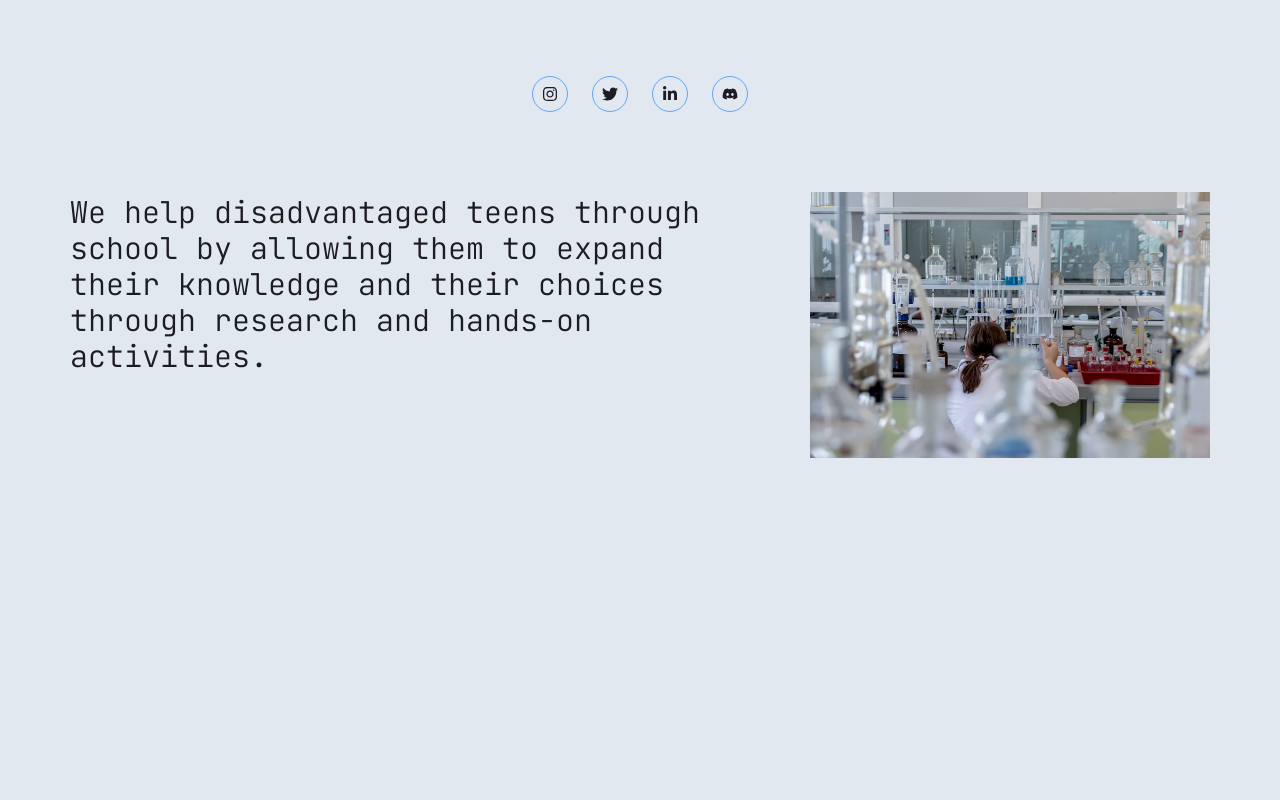
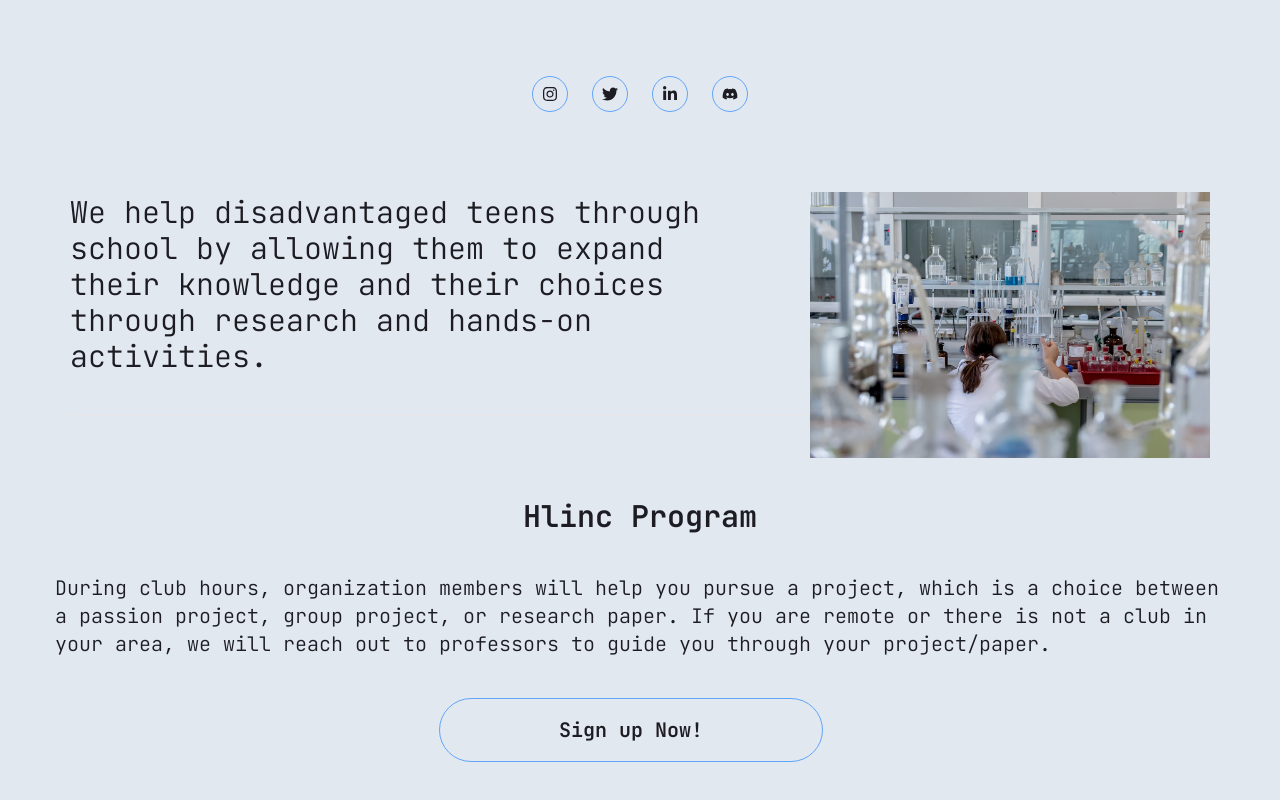
Before and after one commit to elykz0/h-linc, a Next.js app: page / in a window 1280 px wide. Shown: the part 512-1312 px from the top of the page. Before the commit the page ends 1050 px from the top, so only its background shows below. Built offline with nearby package versions, Linux system fonts and the light colour scheme.

Commit message:
google form

```diff
--- a/app/page.jsx
+++ b/app/page.jsx
@@ -3,6 +3,7 @@
 import Image from "next/image";
 import { TypeAnimation } from "react-type-animation";
 import Social from "@/components/Social";
+import Link from "next/link";
 
 
 export default function Home() {
@@ -78,6 +79,24 @@ export default function Home() {
           className="pt-10 "
           />
         </div>
+         {/* Google Form Limited Time */}
+         <div className= "pt-10 text-center text-3xl font-semibold">
+            Hlinc Program
+        </div>
+        <div className="pt-10 font-light text-xl">
+        During club hours, organization members will help you pursue a project, which is a choice between a passion project, group project, or research paper. If you are remote or there is not a club in your area, we will reach out to professors to guide you through your project/paper.
+        </div>
+        {/* Sign up Button */}
+        <div className="items-center pl-48 xl:pl-96 pt-10">
+           <div className="w-52 xl:w-96 h-16 border border-blue-400 rounded-full flex justify-center
+              items-center text-primary text-base hover:bg-white hover:text-primary
+              hover:translation-all duration-500">
+                <Link href="https://docs.google.com/forms/d/e/1FAIpQLSfKiHsVHEjiBZBJrANiT0ynQsggGRlMfVB-3Amo9B5xCdngoQ/viewform"
+                className = "font-semibold text-xl">
+                Sign up Now!</Link>
+
+        </div>
+        </div>
 
       </div>
     </section>
```
